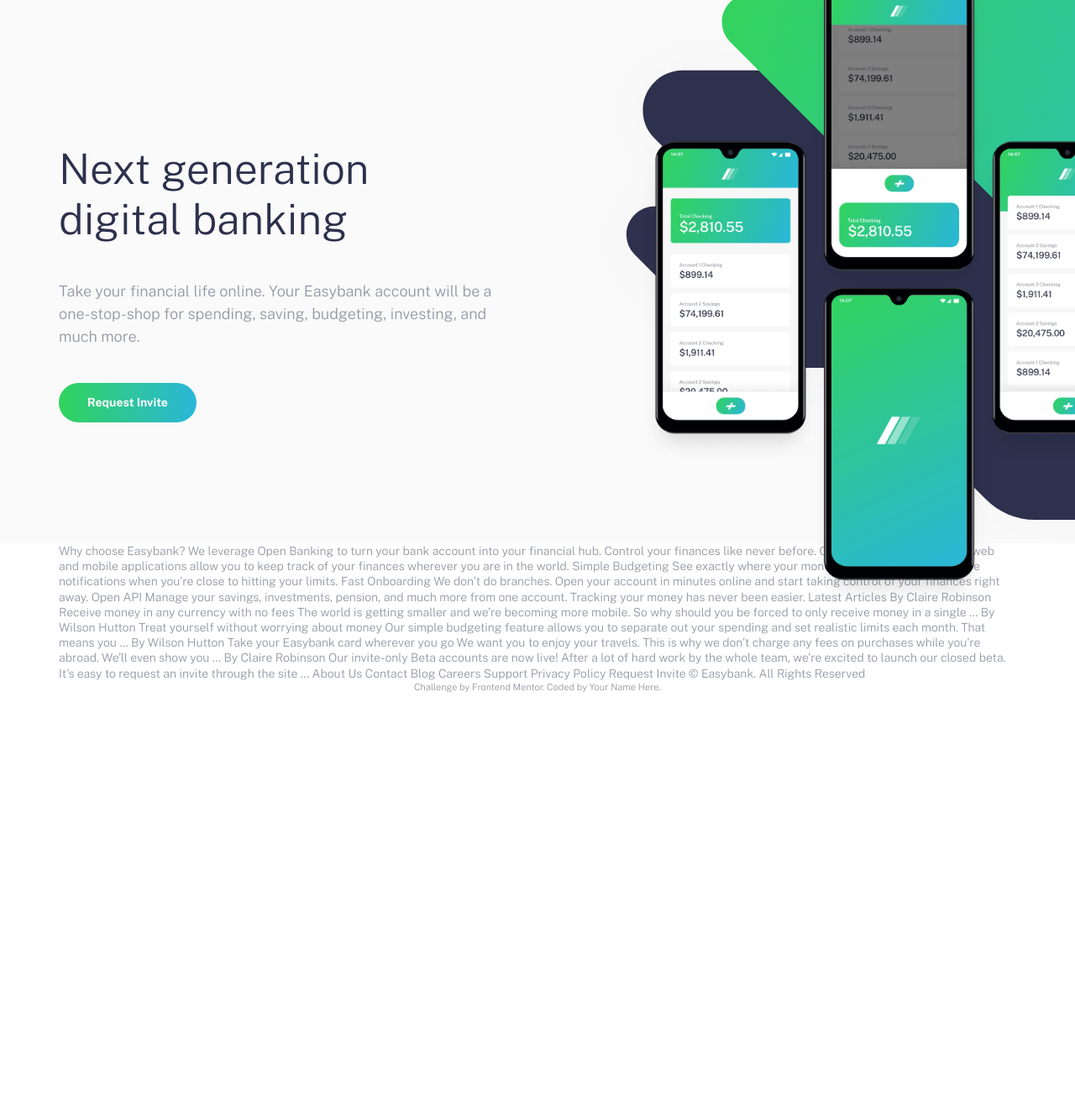
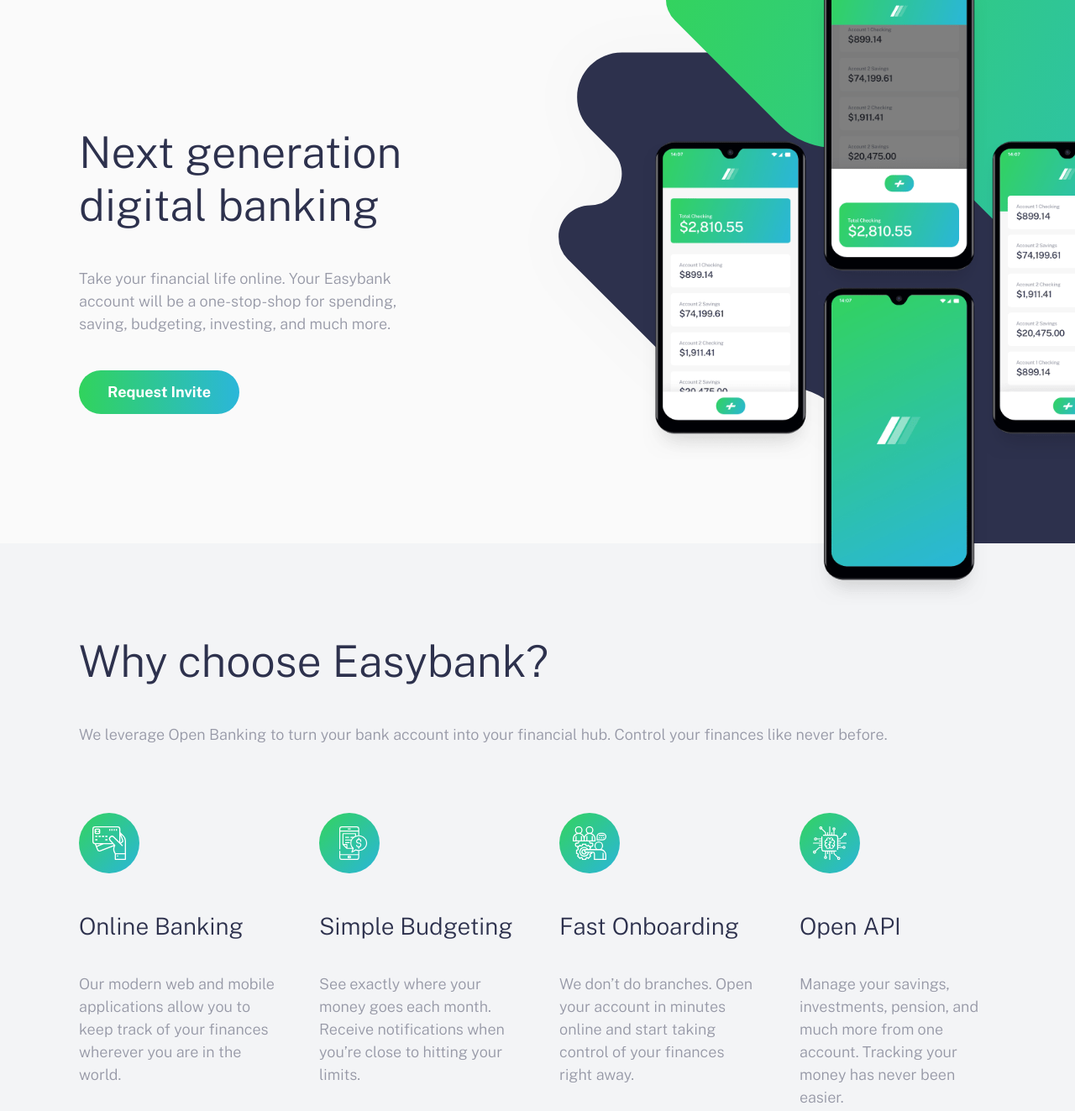
Before and after one commit to elsayed136/eazybank-landing-page, a website built with webpack: page src/index.html in a window 1280 px wide. Shown: the part 83-1406 px from the top of the page at 84% size. Built offline with nearby package versions, Linux system fonts and the light colour scheme.

Commit message:
Add: section featuers

```diff
--- a/src/index.html
+++ b/src/index.html
@@ -50,7 +50,7 @@
         <nav class="navbar">
           <ul class="navbar__list animated-fade">
             <li class="navbar__item">
-              <a href="#" class="navbar__link active">Home</a>
+              <a href="#" class="navbar__link">Home</a>
             </li>
             <li class="navbar__item">
               <a href="#" class="navbar__link">About</a>
@@ -71,6 +71,7 @@
       </div>
       <div class="overlay animated-fade"></div>
     </header>
+
     <main>
       <section class="hero">
         <div class="hero__content container">
@@ -87,29 +88,78 @@
           </div>
         </div>
       </section>
+
+      <section class="section-features">
+        <div class="container margin-bottom-large">
+          <h2 class="heading-secondary">Why choose Easybank?</h2>
+          <p>
+            We leverage Open Banking to turn your bank account into your
+            financial hub. Control your finances like never before.
+          </p>
+        </div>
+        <div class="container features__grid">
+          <div class="feature">
+            <div class="feature__icon">
+              <img src="./images/icon-online.svg" alt="Online Banking Icon" />
+            </div>
+            <h3 class="heading-tertiary">Online Banking</h3>
+            <p class="feature__text">
+              Our modern web and mobile applications allow you to keep track of
+              your finances wherever you are in the world.
+            </p>
+          </div>
+          <div class="feature">
+            <div class="feature__icon">
+              <img
+                src="./images/icon-budgeting.svg"
+                alt="Simple Budgeting Icon"
+              />
+            </div>
+            <h3 class="heading-tertiary">Simple Budgeting</h3>
+            <p class="feature__text">
+              See exactly where your money goes each month. Receive
+              notifications when you’re close to hitting your limits.
+            </p>
+          </div>
+          <div class="feature">
+            <div class="feature__icon">
+              <img
+                src="./images/icon-onboarding.svg"
+                alt="Fast Onboarding Icon"
+              />
+            </div>
+            <h3 class="heading-tertiary">Fast Onboarding</h3>
+            <p class="feature__text">
+              We don’t do branches. Open your account in minutes online and
+              start taking control of your finances right away.
+            </p>
+          </div>
+          <div class="feature">
+            <div class="feature__icon">
+              <img src="./images/icon-api.svg" alt="Open API Icon" />
+            </div>
+            <h3 class="heading-tertiary">Open API</h3>
+            <p class="feature__text">
+              Manage your savings, investments, pension, and much more from one
+              account. Tracking your money has never been easier.
+            </p>
+          </div>
+        </div>
+      </section>
     </main>
 
     <div class="container">
-      Why choose Easybank? We leverage Open Banking to turn your bank account
-      into your financial hub. Control your finances like never before. Online
-      Banking Our modern web and mobile applications allow you to keep track of
-      your finances wherever you are in the world. Simple Budgeting See exactly
-      where your money goes each month. Receive notifications when you’re close
-      to hitting your limits. Fast Onboarding We don’t do branches. Open your
-      account in minutes online and start taking control of your finances right
-      away. Open API Manage your savings, investments, pension, and much more
-      from one account. Tracking your money has never been easier. Latest
-      Articles By Claire Robinson Receive money in any currency with no fees The
-      world is getting smaller and we’re becoming more mobile. So why should you
-      be forced to only receive money in a single … By Wilson Hutton Treat
-      yourself without worrying about money Our simple budgeting feature allows
-      you to separate out your spending and set realistic limits each month.
-      That means you … By Wilson Hutton Take your Easybank card wherever you go
-      We want you to enjoy your travels. This is why we don’t charge any fees on
-      purchases while you’re abroad. We’ll even show you … By Claire Robinson
-      Our invite-only Beta accounts are now live! After a lot of hard work by
-      the whole team, we’re excited to launch our closed beta. It’s easy to
-      request an invite through the site ... About Us Contact Blog Careers
+      Latest Articles By Claire Robinson Receive money in any currency with no
+      fees The world is getting smaller and we’re becoming more mobile. So why
+      should you be forced to only receive money in a single … By Wilson Hutton
+      Treat yourself without worrying about money Our simple budgeting feature
+      allows you to separate out your spending and set realistic limits each
+      month. That means you … By Wilson Hutton Take your Easybank card wherever
+      you go We want you to enjoy your travels. This is why we don’t charge any
+      fees on purchases while you’re abroad. We’ll even show you … By Claire
+      Robinson Our invite-only Beta accounts are now live! After a lot of hard
+      work by the whole team, we’re excited to launch our closed beta. It’s easy
+      to request an invite through the site ... About Us Contact Blog Careers
       Support Privacy Policy Request Invite © Easybank. All Rights Reserved
       <div class="attribution">
         Challenge by
--- a/src/sass/abstracts/_variables.scss
+++ b/src/sass/abstracts/_variables.scss
@@ -11,14 +11,22 @@
 
 // Fonts
 
-$fz-sm: 1.4rem;
-$fz-md: 1.8rem;
-$fz-heading-primary-md: 3rem;
-$fz-heading-primary-lg: 5rem;
+$fz-md: 1.4rem;
+$fz-lg: 1.8rem;
+$fz-heading-primary-md: 3.8rem;
+$fz-heading-primary-lg: 5.2rem;
+$fz-heading-secondary-md: 3.2rem;
+$fz-heading-secondary-lg: 5.2rem;
+$fz-heading-tertiary-md: 1.8rem;
+$fz-heading-tertiary-lg: 2.8rem;
 
 $fm-PublicSans: 'Public Sans', sans-serif;
 
 $grid__cols: 12;
+$grid__col-gap-md: 12;
+$grid__col-gap-lg: 12;
+$grid__row-gap-md: 6.2rem;
+$grid__row-gap-lg: 8rem;
 
 $container-max-widths: (
   sm: 540px,
--- a/src/sass/base/_typography.scss
+++ b/src/sass/base/_typography.scss
@@ -4,7 +4,7 @@
   min-height: 100vh;
   line-height: 1.3;
   font-family: u.$fm-PublicSans;
-  font-size: u.$fz-sm;
+  font-size: u.$fz-md;
   font-weight: 300;
   color: u.$grayishBlue;
   overflow-x: hidden;
@@ -12,22 +12,31 @@
   &.noscroll {
     overflow: hidden;
   }
+
+  @include u.breakpoint-up(lg) {
+    font-size: u.$fz-lg;
+  }
 }
 
 P {
-  font-size: u.$fz-sm;
+  font-size: u.$fz-md;
   line-height: 1.5;
+
   @include u.breakpoint-up(lg) {
-    font-size: u.$fz-md;
+    font-size: u.$fz-lg;
   }
+}
+
+.heading-primary,
+.heading-secondary,
+.heading-tertiary {
+  font-weight: 300;
+  line-height: 1.2;
+  color: u.$darkBlue;
 }
 
 .heading-primary {
   font-size: u.$fz-heading-primary-md;
-  font-weight: 300;
-  line-height: 1.2;
-  color: u.$darkBlue;
-  margin-top: 3rem;
   margin-bottom: 3rem;
 
   @include u.breakpoint-up(lg) {
@@ -37,6 +46,21 @@
 }
 
 .heading-secondary {
+  font-size: u.$fz-heading-secondary-md;
+  margin-bottom: 3rem;
+
+  @include u.breakpoint-up(lg) {
+    font-size: u.$fz-heading-secondary-lg;
+    margin-bottom: 4.2rem;
+  }
 }
+
 .heading-tertiary {
+  font-size: u.$fz-heading-tertiary-md;
+  margin-bottom: 2.8rem;
+
+  @include u.breakpoint-up(lg) {
+    font-size: u.$fz-heading-tertiary-lg;
+    margin-bottom: 3.8rem;
+  }
 }
--- a/src/sass/base/_utilities.scss
+++ b/src/sass/base/_utilities.scss
@@ -1,4 +1,5 @@
 @use '../abstracts' as u;
+
 .flex {
   display: flex;
 
@@ -36,3 +37,28 @@
     animation: none;
   }
 }
+
+.center-text {
+  text-align: center !important;
+}
+
+.margin-top-medium {
+  margin-top: 3rem !important;
+}
+
+.margin-vertical-medium {
+  margin-top: 3rem !important;
+  margin-bottom: 3rem !important;
+}
+
+.margin-bottom-medium {
+  margin-bottom: 3rem !important;
+}
+
+.margin-bottom-large {
+  margin-bottom: 6.2rem !important;
+
+  @include u.breakpoint-up(lg) {
+    margin-bottom: 8rem !important;
+  }
+}
--- a/src/sass/components/_button.scss
+++ b/src/sass/components/_button.scss
@@ -6,7 +6,7 @@
   &:visited {
     display: inline-block;
     text-decoration: none;
-    font-size: u.$fz-sm;
+    font-size: inherit;
     padding: 1.4rem 3.4rem;
     border-radius: 10rem;
     transition: all 0.3s;
--- /dev/null
+++ b/src/sass/components/_feature.scss
@@ -0,0 +1,18 @@
+@use '../abstracts' as u;
+
+.feature {
+  &__icon {
+    width: 7.2rem;
+    height: 7.2rem;
+    margin-inline: auto;
+    margin-bottom: 3rem;
+
+    @include u.breakpoint-up(md) {
+      margin-inline: unset;
+    }
+
+    @include u.breakpoint-up(lg) {
+      margin-bottom: 4.6rem;
+    }
+  }
+}
--- a/src/sass/components/_index.scss
+++ b/src/sass/components/_index.scss
@@ -1 +1,2 @@
 @forward './button';
+@forward './feature';
--- a/src/sass/layout/_grid.scss
+++ b/src/sass/layout/_grid.scss
@@ -1,8 +1,10 @@
 @use '../abstracts' as u;
 
 .container {
-  max-width: calc(100% - 4.8rem);
+  max-width: 100%;
   min-height: inherit;
+  padding-left: 2.4rem;
+  padding-right: 2.4rem;
   margin-inline: auto;
 
   @include u.breakpoint-up(md) {
@@ -18,3 +20,13 @@
     max-width: map-get(u.$container-max-widths, xxl);
   }
 }
+
+.grid {
+  display: grid;
+  // column-gap: 6.4rem;
+  // row-gap: u.$grid__row-gap-md;
+}
+
+.grid--4-cols {
+  grid-template-columns: repeat(4, 1fr);
+}
--- a/src/sass/layout/_header.scss
+++ b/src/sass/layout/_header.scss
@@ -93,7 +93,7 @@
         display: flex;
         align-items: center;
         min-height: 100%;
-        font-size: u.$fz-sm;
+        font-size: inherit;
         border-bottom: 4px solid transparent;
         transition: all 0.3s ease-in-out;
       }
--- a/src/sass/pages/_home.scss
+++ b/src/sass/pages/_home.scss
@@ -43,7 +43,7 @@
     background-size: 100%;
     background-repeat: no-repeat;
     background-position: center center;
-    flex: 1;
+    flex: 10;
 
     @include u.breakpoint-down(lg) {
       left: 50%;
@@ -91,10 +91,44 @@
   }
 
   &__text {
-    flex: 1;
+    flex: 7;
     z-index: 9;
+
+    @include u.breakpoint-down(lg) {
+      margin-top: 3rem;
+    }
+
     p {
       margin-bottom: 4.2rem;
     }
   }
 }
+
+.section-features {
+  background-color: u.$lightGrayishBlue;
+  padding: 7rem 0;
+  text-align: center;
+
+  @include u.breakpoint-up(md) {
+    text-align: left;
+  }
+
+  @include u.breakpoint-up(lg) {
+    padding: 11rem 0;
+  }
+
+  .features__grid {
+    display: grid;
+    row-gap: 4rem;
+
+    @include u.breakpoint-up(md) {
+      grid-template-columns: repeat(2, 1fr);
+      column-gap: 5.2rem;
+    }
+
+    @include u.breakpoint-up(xl) {
+      grid-template-columns: repeat(4, 1fr);
+      row-gap: 0;
+    }
+  }
+}
```
